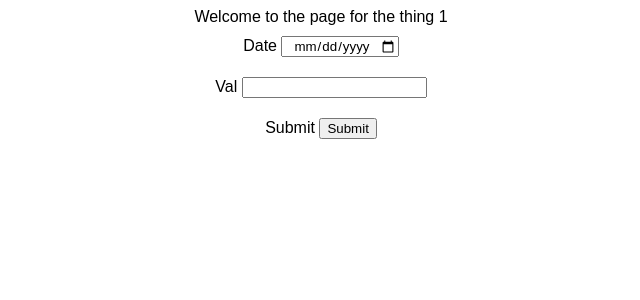
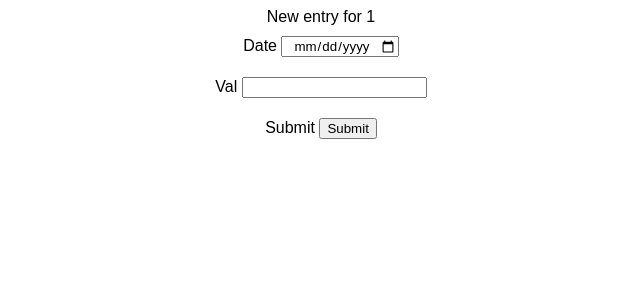
Before and after one commit to TheGreengo/Habitrack, a Django app: page /update/1/num/1/ in a window 1280 px wide. Shown: the top 300 px of the page, without its empty margins (319-959 px from the left). Run offline with Django 4.2, Linux system fonts and the light colour scheme.

Commit message:
I think this is good for now

```diff
--- a/Habitrack/ht/templates/ht/update.html
+++ b/Habitrack/ht/templates/ht/update.html
@@ -9,7 +9,7 @@
     </head>
     <body>
         <div>
-            Welcome to the page for the thing {{dat}}
+            New entry for {{dat}}
         </div>
         <form action="/submit/{{id}}/{{kind}}/" method="post">
             {% csrf_token %}
```
Also changed, not shown: README.md.
